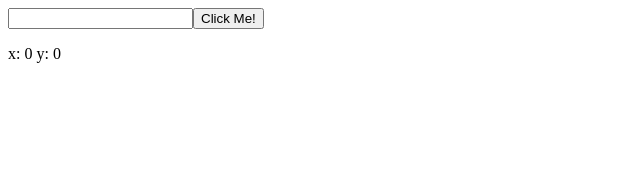
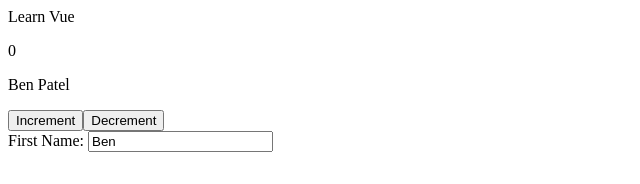
Before and after one commit to ugy420/learn-vue, a plain HTML site: page nIndex.html in a window 1280 px wide. Shown: the whole page, without its empty margins (0-640 px from the left). Drawn offline with nearby package versions, Linux system fonts and the light colour scheme.

Commit message:
watchers and computed

```diff
--- a/nIndex.html
+++ b/nIndex.html
@@ -5,35 +5,52 @@
     </head>
     <body>
         <div id="app">
-            <input type="text" v-on:keyup.enter="pressEnter">
-            <button v-on:click="buttonClick('VJS is nice',$event)">Click Me!</button>
-            <p>
-                x: {{ x }} y: {{ y }}
-            </p>
+            <div>
+                <div>Learn Vue</div>
+                <p>{{ obj.count }}</p>
+                <p>{{getFullName}}</p>
+                <button v-on:click.="obj.count++">Increment</button>
+                <button v-on:click="obj.count--">Decrement</button>
+                <br/>
+                First Name:
+                <input type="text" v-model="firstName"/>
+            </div>
         </div>
     </body>
     <script>
-        const { createApp, ref, reactive} = Vue;
+        const { createApp, ref, reactive, computed, watch} = Vue;
         createApp({
             setup(){
-                let x = ref(0);
-                let y = ref(0);
+                let counter = ref(0);
+                const obj = reactive({count: 0});
+                let firstName = ref("Ben");
+                let lastName = ref("Patel");
 
-                function buttonClick(newMessage, event){
-                    x.value = event.x;
-                    y.value = event.y;
-                }
+                watch(
+                    () => obj.count,
+                    (newValue, oldValue) => {
+                        console.log(
+                            "Counter value changed from ",
+                            oldValue,
+                            " to ",
+                            newValue
+                        );
+                        if(newValue == 5){
+                            alert("Counter value is 5");
+                        }
+                    }
+                )
 
-                function pressEnter(){
-                    alert("Key pressed!");
-                }
+                const getFullName = computed((previous) => {
+                    console.log("previous value", previous);
+                    return firstName.value + " " + lastName.value
+                })
 
                 return{
-                    buttonClick,
-                    x,
-                    y,
-                    pressEnter
-
+                    counter,
+                    getFullName,
+                    firstName,
+                    obj
                 };
             },
         }).mount('#app');
```
